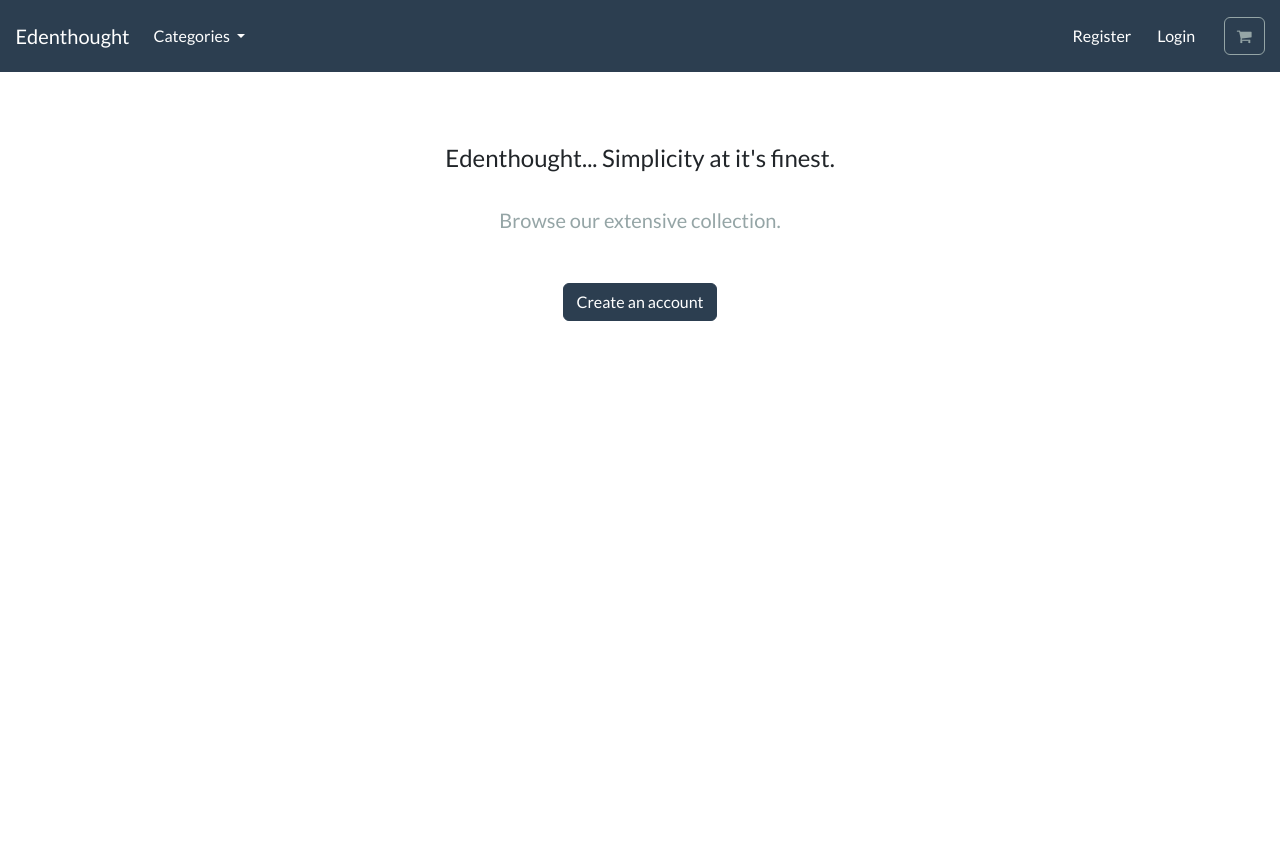
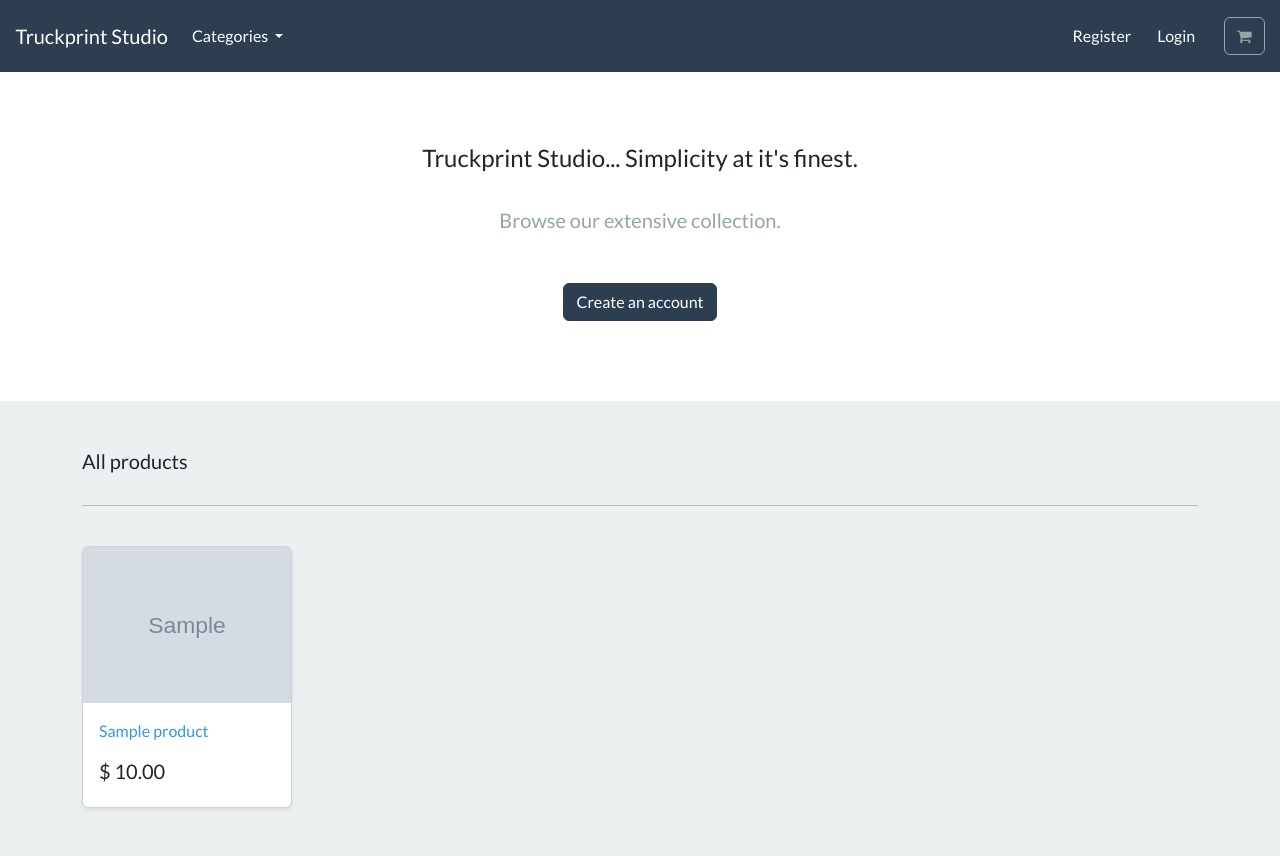
Before and after one commit to 11florin/ecommerce_pod_ms4, a Django app: page / in a window 1280 px wide. Before the commit the page ends 321 px from the top, so only its background shows below. Run offline with Django 3.2, Linux system fonts and the light colour scheme; tables that the repository leaves empty hold one stand-in row (values such as "Sample post"); grey boxes marked "Sample" are stand-in pictures; some libraries are stand-ins or nearby versions.

Commit message:
Added base and store html

```diff
--- a/store/templates/store/base.html
+++ b/store/templates/store/base.html
@@ -12,7 +12,7 @@
         <meta name="viewport" content="width=device-width, initial-scale=1">
 
 
-	  <title> Edenthought </title>
+	  <title> Truckprint Studio | Home </title>
 
 
 
@@ -51,7 +51,7 @@
 
         <a class="navbar-brand main-heading text-white" href="{% url 'store' %}">
 
-        &nbsp; &nbsp; Edenthought
+        &nbsp; &nbsp; Truckprint Studio
 
         </a>
 
--- a/store/templates/store/store.html
+++ b/store/templates/store/store.html
@@ -7,7 +7,7 @@
 {% block content %}
 
 
-    <!-- Introduction section -->
+<!-- Introduction section -->
 
     <section class="py-4 text-center container">
 
@@ -16,7 +16,7 @@
             <div class="col-lg-6 col-md-8 mx-auto">
 
 
-                <h4> Edenthought... Simplicity at it's finest. </h4>
+                <h4> Truckprint Studio... Simplicity at it's finest. </h4>
 
 
                 <br>
@@ -33,14 +33,45 @@
 
                 <a href="#" class="btn btn-primary my-2"> Create an account </a>
 
+            </div>
+        </div>
+    </section>
 
-            </div>
+       <!-- All products section -->
 
-        </div>
+    <div class="album py-5 bg-light">
+
+        <div class="container">
+
+            <div class="pb-3 h5"> All products </div>
 
 
-    </section>
+                <hr>
+
+                <br>
 
 
+                <div class="row row-cols-1 row-cols-sm-2 row-cols-md-5 g-3">
+
+                    {% for product in all_products %}
+
+                    <div class="col">
+                        <div class="card shadow-sm">
+                            <img class="img-fluid card-img-top" alt="{{ product.title }}" src="{{ product.image.url }}">
+                            <div class="card-body">
+                                <p class="card-text">
+                                    <a class="text-info text-decoration-none" href="">{{ product.title | capfirst }}</a>
+                                </p>
+                                <div class="d-flex justify-content-between align-items-center">
+                                    <h5> $ {{ product.price }} </h5>
+                                </div>
+                            </div>
+                        </div>
+                    </div>
+                    {% endfor %}
+                </div>
+            </div>
+        </div>
+    </div>
 
 {% endblock %}
--- a/store/urls.py
+++ b/store/urls.py
@@ -3,5 +3,5 @@ from django.urls import path
 from . import views
 
 urlpatterns = [
-    path("", views.store, name="store")
+    path("", views.store, name="store"),
 ]
--- a/store/views.py
+++ b/store/views.py
@@ -1,9 +1,14 @@
 from django.shortcuts import render
 
-from . models import Category
+from . models import Category, Product
 
 def store(request):
-    return render(request, "store/store.html")
+
+    all_products = Product.objects.all()
+    context = {
+        "all_products": all_products
+    }
+    return render(request, "store/store.html", context)
 
 
 def categories(request):
```
